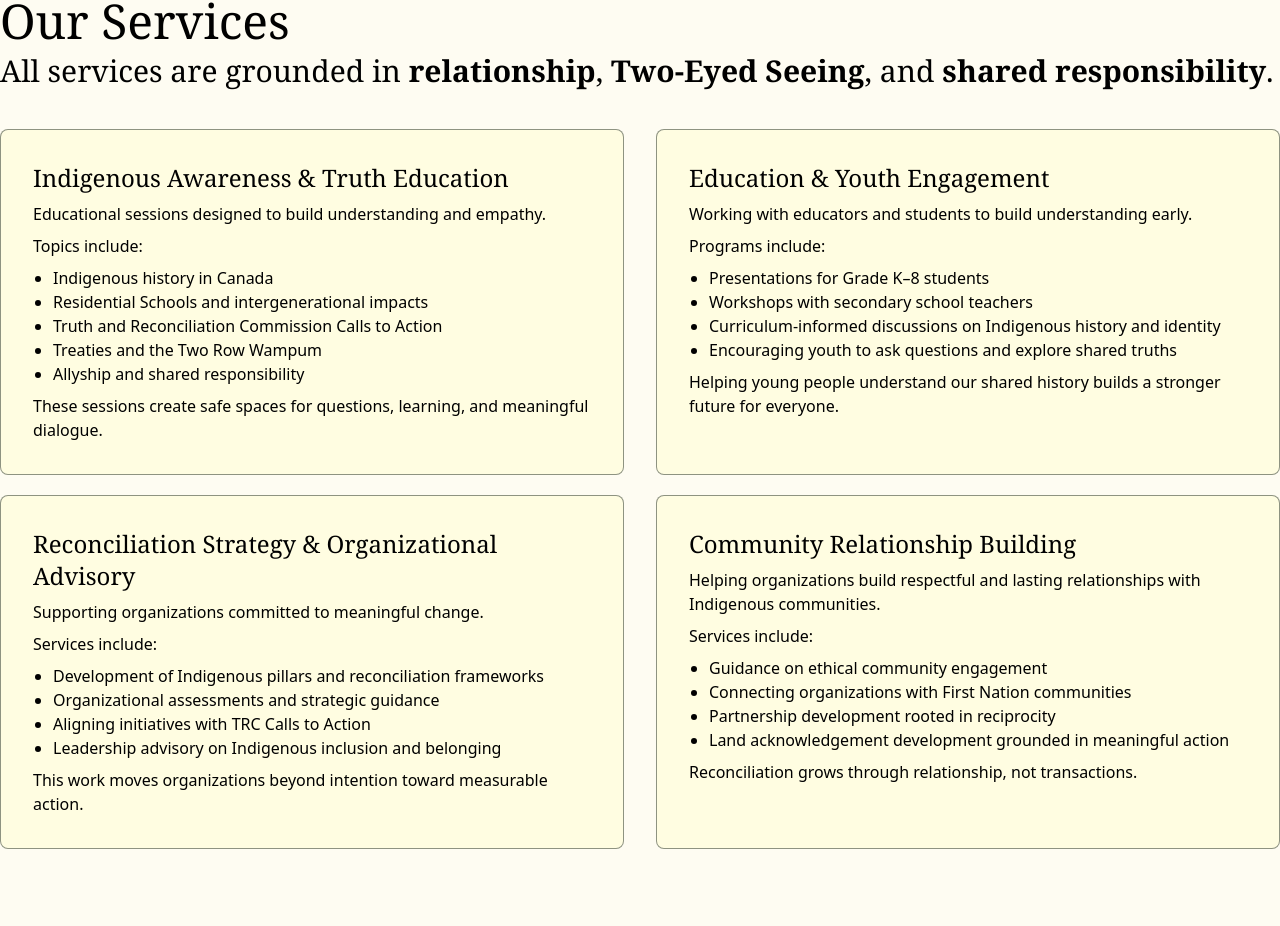
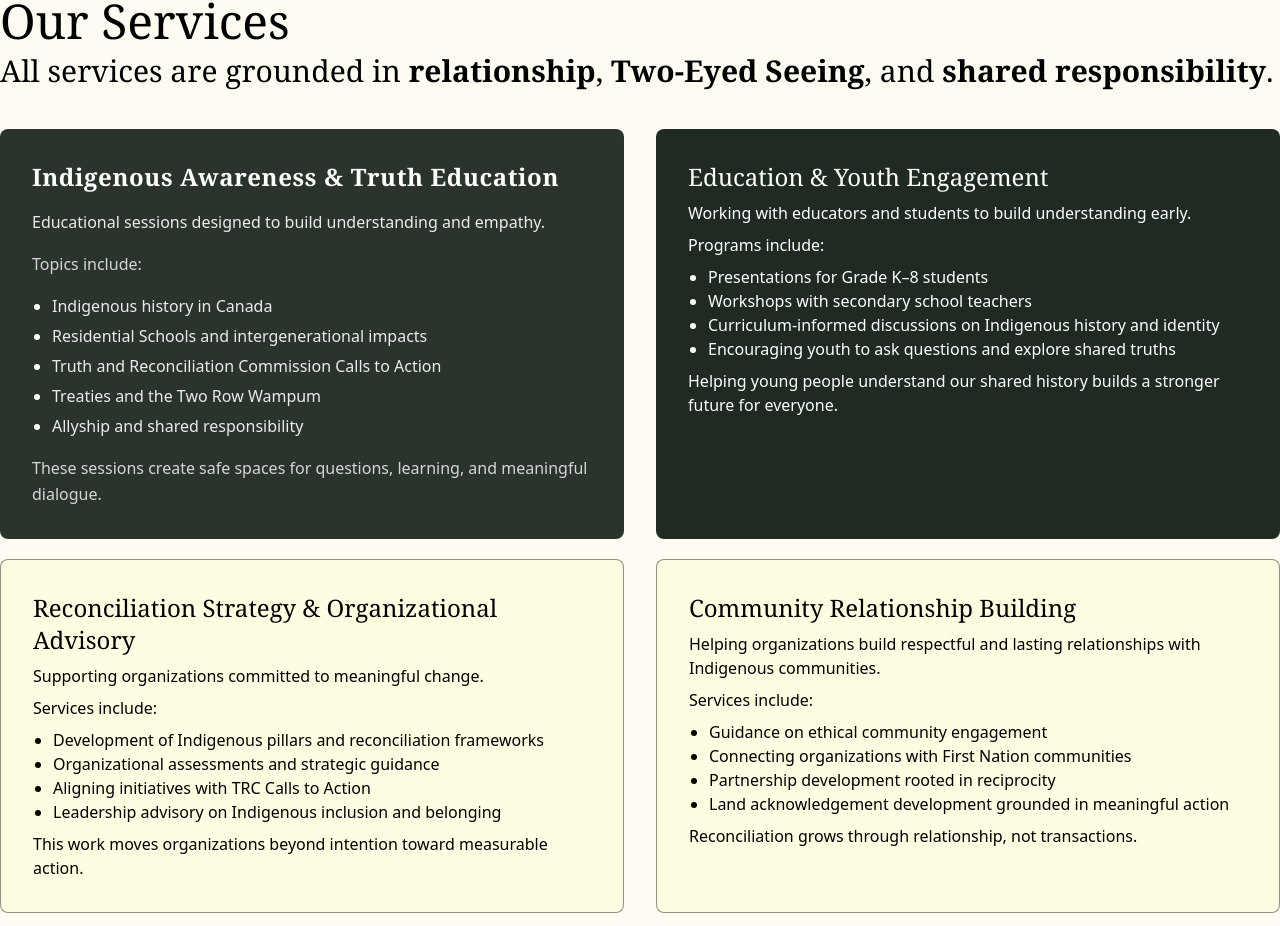
Before and after one commit to MastracciN/eli-consulting, a React (Vite) app: page /services in a window 1280 px wide. Shown: the part 995-1921 px from the top of the page. Built offline with nearby package versions, Linux system fonts and the light colour scheme.

Commit message:
updated services card with new color, increased spacing and hover interaction

```diff
--- a/src/pages/Services.jsx
+++ b/src/pages/Services.jsx
@@ -89,22 +89,26 @@ const Services = () => {
                     </div>
 
                     <div className='flex flex-col md:flex-row mt-10 md:space-x-8 space-y-8 md:space-y-0 max-w-[1400px] mx-auto w-full'>
-                        <div className='flex flex-col flex-1 space-y-2 p-8 rounded-lg transition-all duration-300 bg-crm hover:bg-black/10 hover:shadow-xl border-1 border-dg/50'>
-
-                            <p className='text-2xl font-serif'>Indigenous Awareness & Truth Education</p>
-                            <p>Educational sessions designed to build understanding and empathy.</p>
-                            <p>Topics include:</p>
-                            <ul className='list-disc pl-5'>
+                        {/* <div className='flex flex-col flex-1 space-y-2 p-8 rounded-lg transition-all duration-300 bg-crm hover:bg-black/10 hover:shadow-xl border-1 border-dg/50'> */}
+                        <div className='flex flex-col flex-1 space-y-4 p-8 rounded-lg transition-all duration-300 bg-dg/95 text-white
+                            hover:-translate-y-1 hover:shadow-2xl hover:bg-dg leading-relaxed'>
+                        {/* <div className='group flex flex-col flex-1 p-8 rounded-2xl bg-dg/95 text-white
+                            border border-white/10 shadow-md
+                            transition-all duration-300 hover:-translate-y-1 hover:shadow-2xl hover:bg-dg'> */}
+                            <p className='text-2xl font-serif font-semibold tracking-wide'>Indigenous Awareness & Truth Education</p>
+                            <p className='text-white/90'>Educational sessions designed to build understanding and empathy.</p>
+                            <p className='text-white/80 font-medium'>Topics include:</p>
+                            <ul className='list-disc pl-5 space-y-1 text-white/90 marker:text-white'>
                                 <li>Indigenous history in Canada</li>
                                 <li>Residential Schools and intergenerational impacts</li>
                                 <li>Truth and Reconciliation Commission Calls to Action</li>
                                 <li>Treaties and the Two Row Wampum</li>
                                 <li>Allyship and shared responsibility</li>
                             </ul>
-                            <p>These sessions create safe spaces for questions, learning, and meaningful dialogue.</p>
+                            <p className='text-white/80'>These sessions create safe spaces for questions, learning, and meaningful dialogue.</p>
                         </div>
 
-                        <div className='flex flex-col flex-1 space-y-2 p-8 rounded-lg transition-all duration-300 bg-crm hover:bg-black/10 hover:shadow-xl border-1 border-dg/50'>
+                        <div className='flex flex-col flex-1 space-y-2 p-8 rounded-lg transition-all duration-300 bg-dg text-white hover:bg-dg/90 hover:shadow-xl'>
                             <p className='text-2xl font-serif'>Education & Youth Engagement</p>
                             <p>Working with educators and students to build understanding early.</p>
                             <p>Programs include:</p>
```
